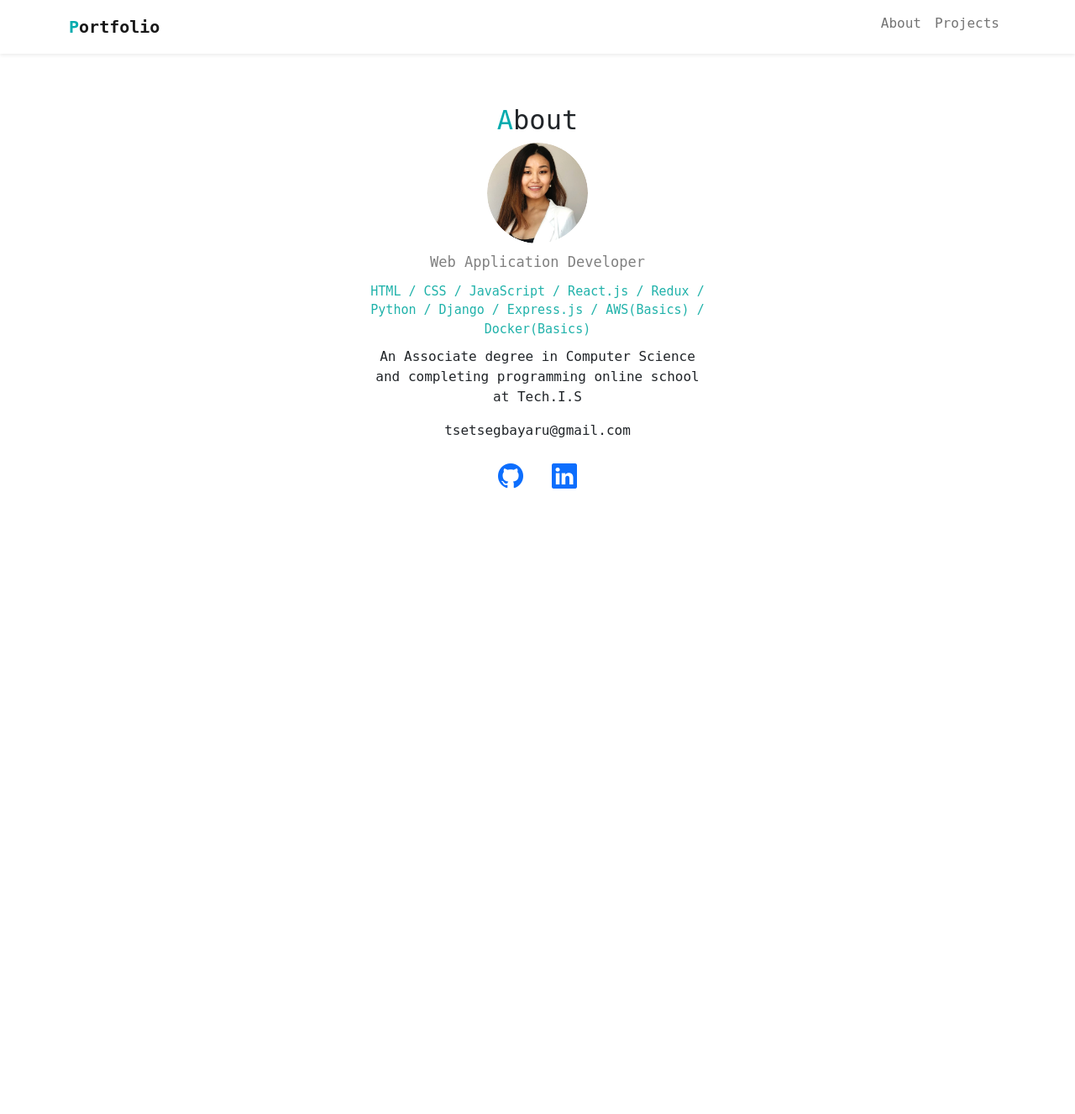
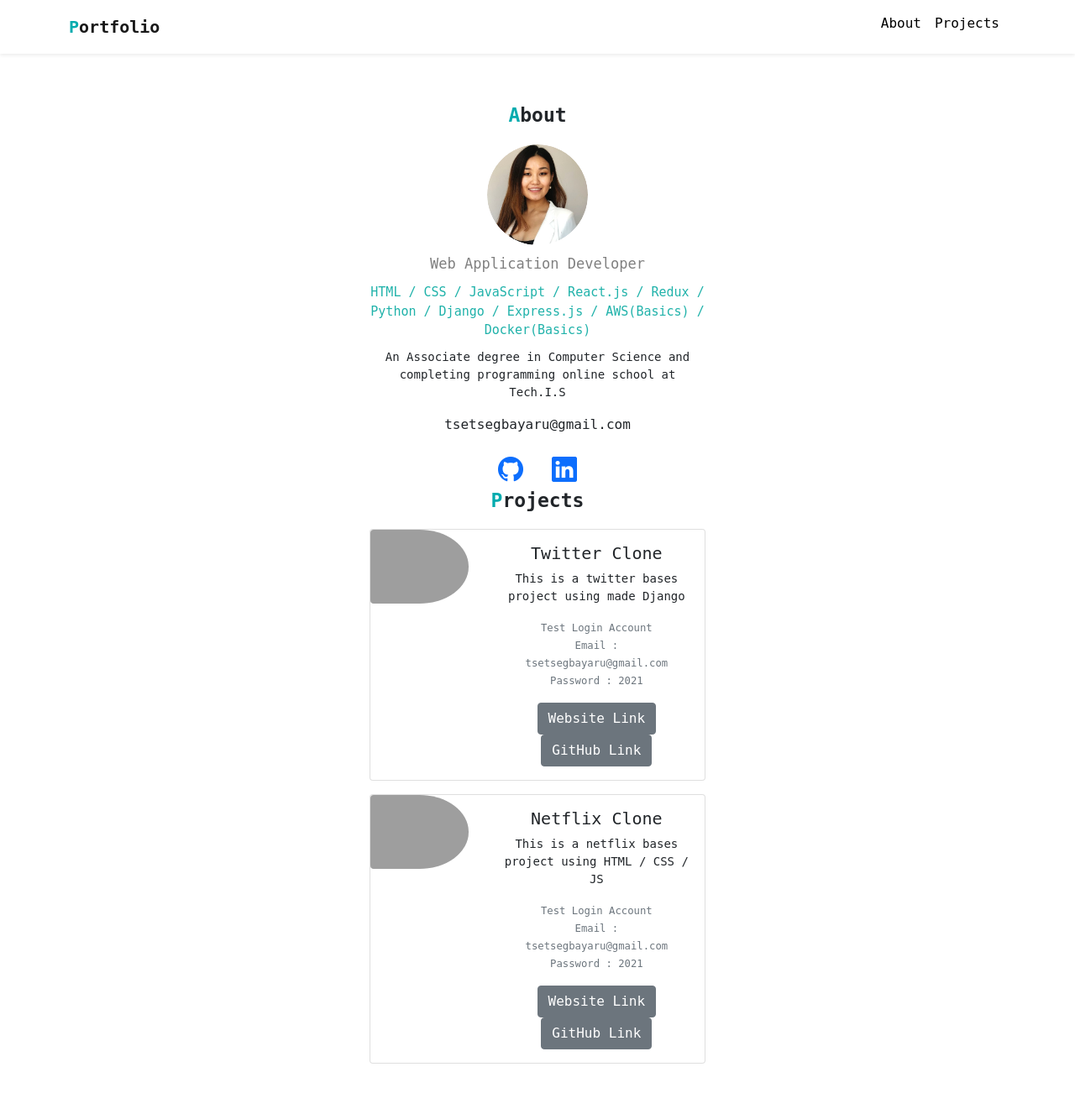
Before and after one commit to yuna1013/Portfolio, a PHP site: page / in a window 1280 px wide. Shown: the whole page at 84% size. Before the commit the page ends 582 px from the top, so only its background shows below. Run offline with PHP 8.4, Linux system fonts and the light colour scheme; some libraries are stand-ins or nearby versions; grey boxes are pictures that could not be loaded.

Commit message:
Created the project section, designing template completed

```diff
--- a/index.html
+++ b/index.html
@@ -55,6 +55,51 @@
           <a href="#"><i class="bi bi-github"></i></a>
           <a href="#"><i class="bi bi-linkedin ms-3"></i></a>
       </div>
+      <div id="project">
+          <h2><span class="font-primary">P</span>rojects</h2>
+      </div>
+      <div class="card mb-3">
+        <div class="row">
+          <div class="col-md-4">
+            <img src="..." class="img-fluid rounded-start" alt="Twitter Project">
+          </div>
+          <div class="col-md-8">
+            <div class="card-body">
+              <h5 class="card-title">Twitter Clone</h5>
+              <p class="card-text">This is a twitter bases project using made Django</p>
+              <p class="card-text"><small class="text-muted">
+                  Test Login Account <br>
+                  Email : tsetsegbayaru@gmail.com<br>
+                  Password : 2021
+            </small></p>
+            <a href="#" target="blank" class="btn btn-secondary">Website Link</a>
+            <a href="#" target="blank" class="btn btn-secondary">GitHub Link</a>
+
+            </div>
+          </div>
+        </div>
+      </div>
+      <div class="card mb-3">
+        <div class="row">
+          <div class="col-md-4">
+            <img src="..." class="img-fluid rounded-start" alt="Netflix Project">
+          </div>
+          <div class="col-md-8">
+            <div class="card-body">
+              <h5 class="card-title">Netflix Clone</h5>
+              <p class="card-text">This is a netflix bases project using HTML / CSS / JS</p>
+              <p class="card-text"><small class="text-muted">
+                  Test Login Account <br>
+                  Email : tsetsegbayaru@gmail.com<br>
+                  Password : 2021
+            </small></p>
+            <a href="#" target="blank" class="btn btn-secondary">Website Link</a>
+            <a href="#" target="blank" class="btn btn-secondary">GitHub Link</a>
+
+            </div>
+          </div>
+        </div>
+      </div>
 
 
     <script src="https://cdn.jsdelivr.net/npm/bootstrap@5.1.3/dist/js/bootstrap.bundle.min.js" integrity="sha384-ka7Sk0Gln4gmtz2MlQnikT1wXgYsOg+OMhuP+IlRH9sENBO0LRn5q+8nbTov4+1p" crossorigin="anonymous"></script>
--- a/style.css
+++ b/style.css
@@ -12,6 +12,18 @@
 .title-icon{
     font-size: 20px;
     font-weight: bold;
+
+}
+p{
+    font-size: 14px;
+}
+h2{
+    font-weight: bold;
+    font-size: 23px;
+    margin-bottom: 20px;
+}
+a.font-black{
+    color:black !important;
 
 }
 /****
@@ -56,3 +68,19 @@
 #about .icons{
     color:black;
 }
+/******
+PROJECTS
+*****/
+#project{
+    margin: 60px auto
+    width 80%
+}
+#project h2{
+    text-align: center;
+}
+#project .card img {
+    width: 100px;
+}
+#project .card-title{
+    font-weight: bold;
+}
```
Also changed, not shown: img/project-twitter (2).png (added).
